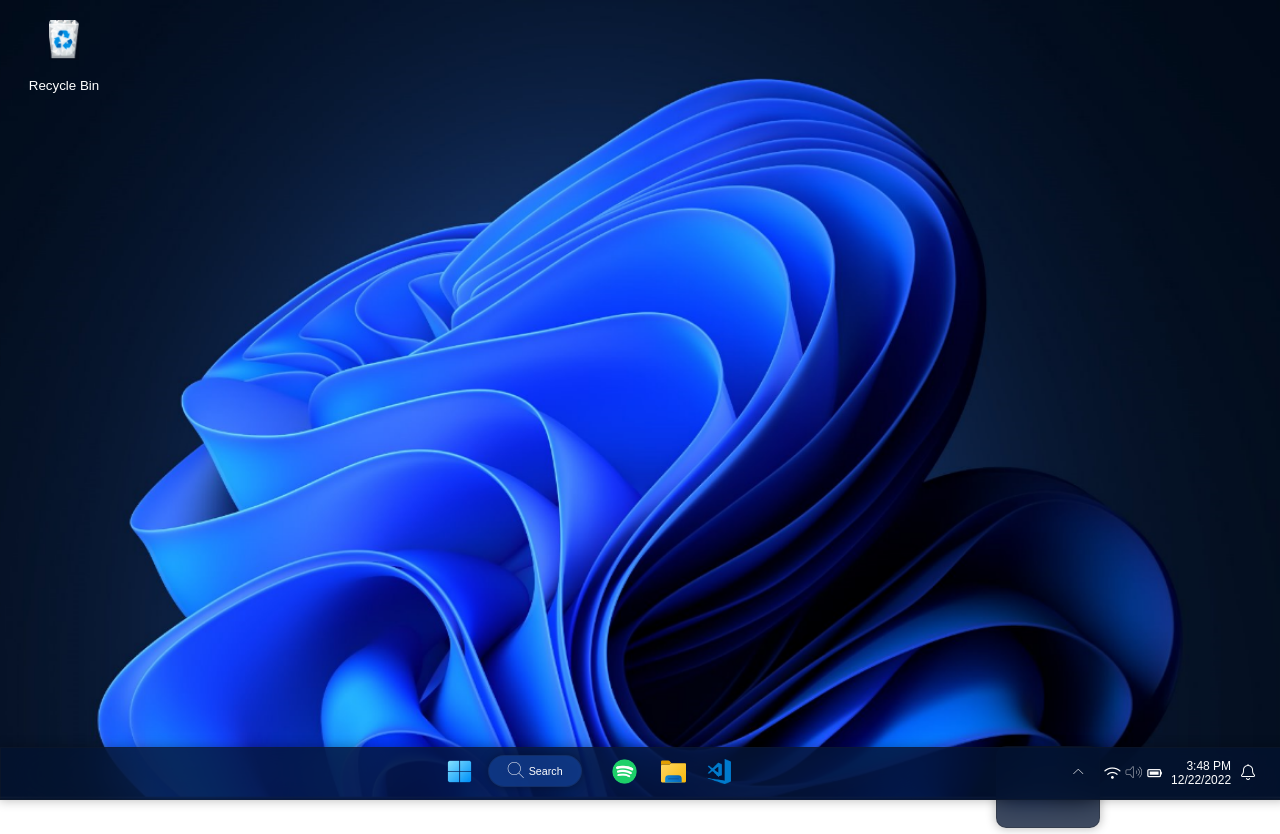
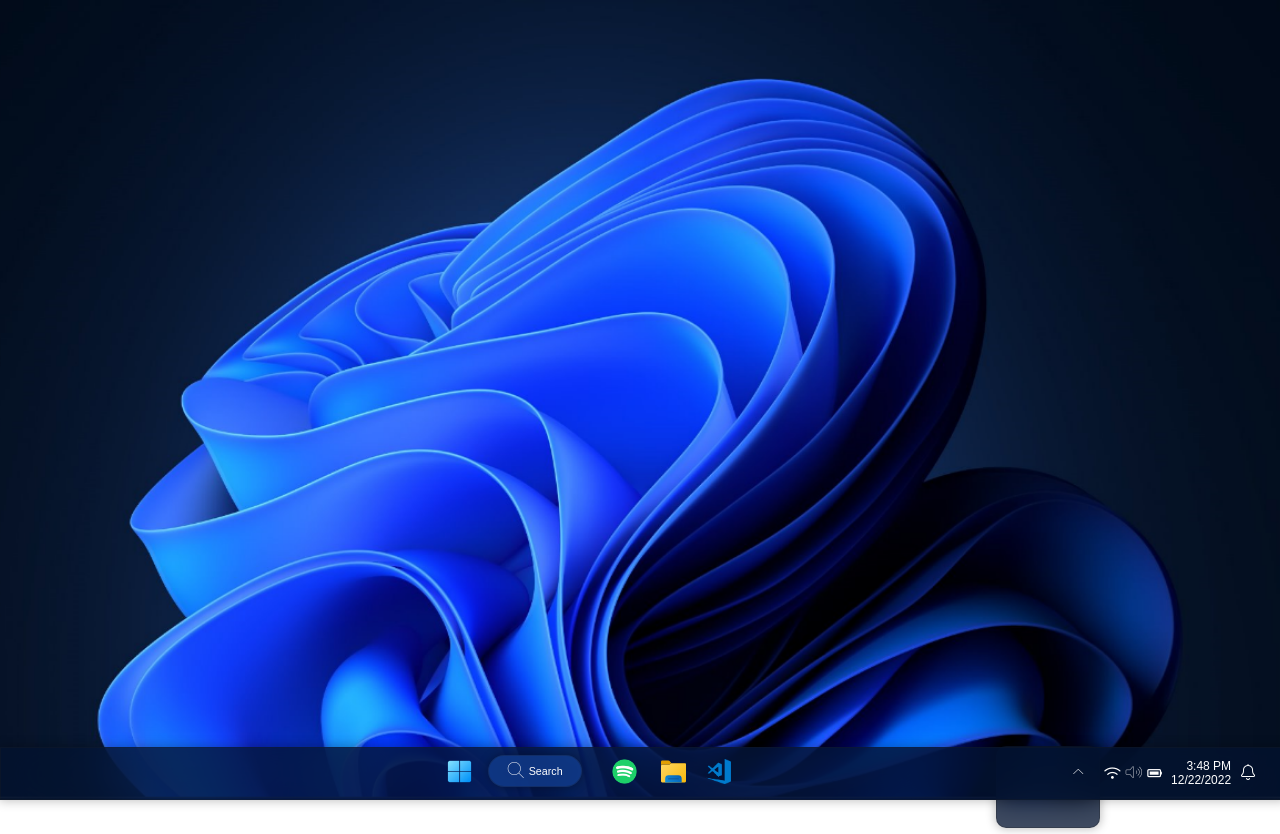
Before and after one commit to Joelketema/Windows-11, a plain HTML site: page index.html in a window 1280 px wide. Shown: the top 834 px of the page. Drawn offline with Linux system fonts and the light colour scheme; a web font is replaced by a local one.

Commit message:
win 11 ui pure css and html

```diff
--- a/index.html
+++ b/index.html
@@ -14,10 +14,10 @@
 </head>
 <body>
     <div class="container">
-        <div class="iconss">
+        <!-- <div class="iconss">
             <img src="./assets/rb.png" alt="" class="rb">
             <p class="rbt">Recycle Bin</p>
-        </div>
+        </div> -->
 
         <div class="bottomBar">
 
```
